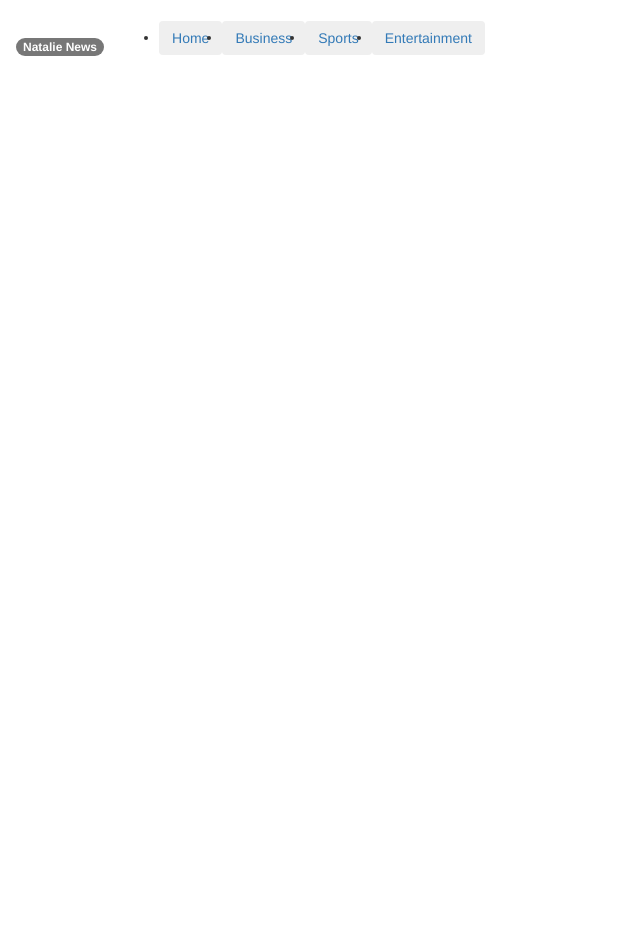
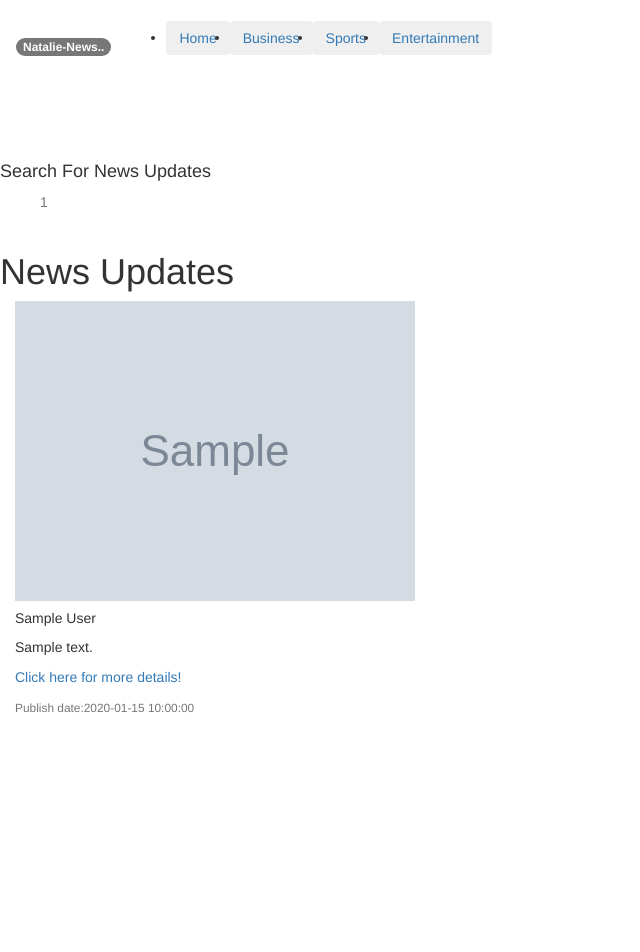
Before and after one commit to LekamCharity/Natalie-news, a Flask app: template app/templates/index.html in a window 1280 px wide. Shown: the whole page, without its empty margins (0-640 px from the left). Before the commit the page ends 56 px from the top, so only its background shows below. Run offline with Flask 2, Linux system fonts and the light colour scheme; the template is opened without the code that fills it: most values are stand-ins (such as "Sample title", 1, 10 or a date in 2020); grey boxes marked "Sample" are stand-in pictures; some libraries are stand-ins or nearby versions.

Commit message:
corrected errors on index

```diff
--- a/app/templates/index.html
+++ b/app/templates/index.html
@@ -1,9 +1,15 @@
- {% extends 'base.html' %}
- {% import 'macros.html' as macros %}
- <link rel="stylesheet" href="{{url_for('static',filename='css/index.css')}}">
+<!-- <h1>my display{{message}}</h1> -->
+{% extends 'base.html'%} {% block content %} {% block styles%} {{ super() }}
+<link rel="stylesheet" href="{{url_for('static',filename='css/index.css')}}"> {% endblock %}
+<br>
+<br>
+<br>
+<body>
+
   <div class="main">
     <div class="container-fluid">
       <div class="row">
+
         <div class="col-3">
           <div class="card-column">
             <div class="card-header">
@@ -18,14 +24,16 @@
                 {% endfor %}
               </ul>
             </div>
+
           </div>
         </div>
-       <!-- <section II> -->
+
         <div class="col-9">
           <h1 text-align="center"> News Updates </h3>
           <div class="container">
-             <div class="card-col-md-4">
+            <div class="card-columns">
               {% for headlines in headlines %}
+
               <div class="card">
                 <img class="card" src="{{headlines.image}}" alt="Card image cap" size="100px180">
                 <div class="card-body">
@@ -43,6 +51,11 @@
             </div>
           </div>
         </div>
+
       </div>
     </div>
   </div>
+
+</body>
+
+{% endblock %}
--- a/app/templates/navbar.html
+++ b/app/templates/navbar.html
@@ -1,6 +1,7 @@
-<div class="navigations">
+<div class="">
+
   <nav class="navbar navbar-expand-lg navbar-dark bg-dark fixed-top">
-    <h3> <a class="navbar-brand" href="/"><span class="badge badge-success">Natalie News</span></a></h3>
+  <h3> <a class="navbar-brand" href="/"><span class="badge badge-success">Natalie-News..</span></a></h3>
     <div class="collapse navbar-collapse" id="navbarText">
       <ul class="navbar-nav mr-auto">
         <li class="nav-item active">
```
Lines whose indentation alone changed are shown as unchanged.
